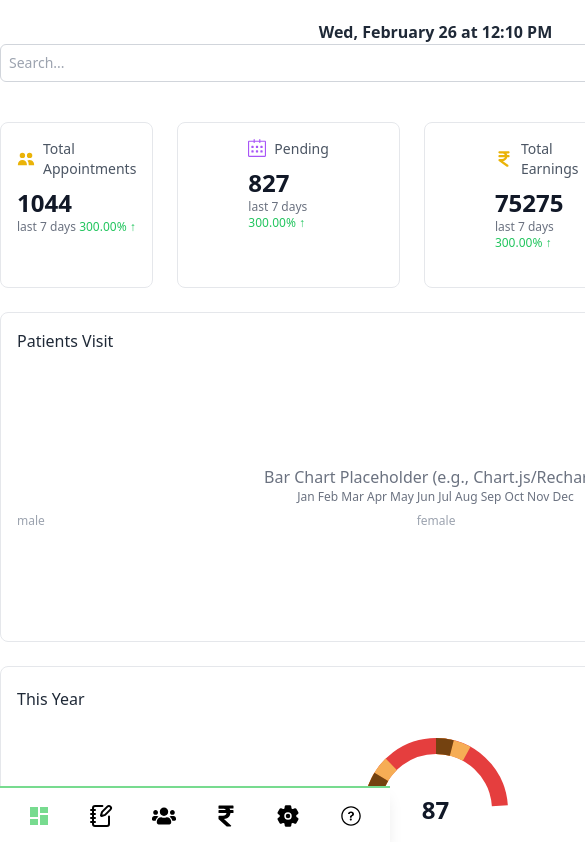
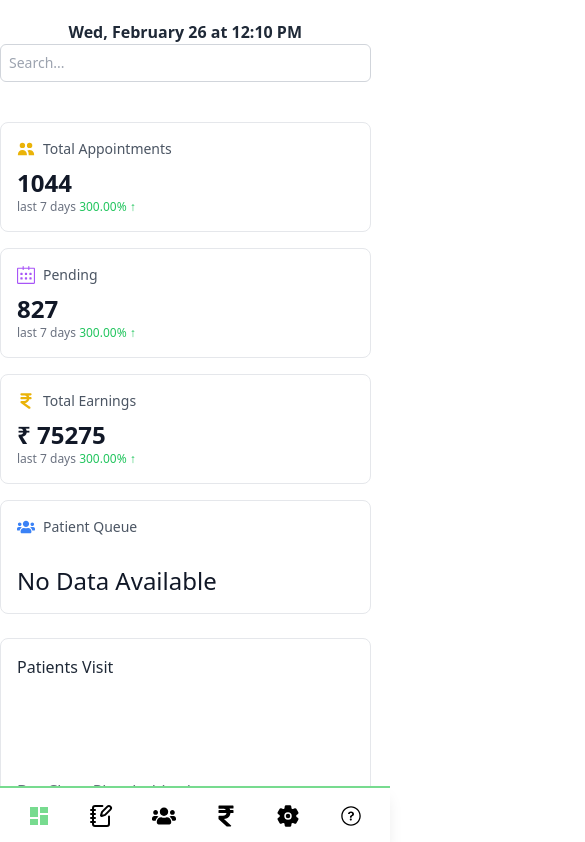
Before and after one commit to Onkarmadane/Hospital-ERP, a React (Vite) app: page /doctor/Dashboard in a window 390 px wide. Shown: the top 842 px of the page, 585 px wide, since content can reach past the window. Built offline with nearby package versions, Linux system fonts and the light colour scheme; sample sign-in values are in the browser's storage.

Commit message:
fixed dashboard responsiveness bug

```diff
--- a/src/Pages/Dashboard.jsx
+++ b/src/Pages/Dashboard.jsx
@@ -223,10 +223,10 @@ function Dashboard() {
       </div>
 
       {/* KPI Cards Grid */}
-      <div className="flex overflow-x-auto mx-auto gap-6 mb-6">
+      <div className="grid grid-cols-1 sm:grid-cols-2 lg:grid-cols-4 gap-4 mb-6">
         {/* Total Appointments */}
-        <div className="bg-white p-4 rounded-lg  border border-gray-200 lg:px-[70px]">
-          <div className="flex items-center text-left gap-2 mb-2 ">
+        <div className="bg-white p-4 rounded-lg  border border-gray-200">
+          <div className="flex items-center gap-2 mb-2">
             <span className="text-yellow-500 text-lg"><HiUsers /></span>
             <h3 className="text-sm sm:text-base font-medium text-gray-600">Total Appointments</h3>
           </div>
@@ -235,8 +235,8 @@ function Dashboard() {
         </div>
 
         {/* Pending */}
-        <div className="bg-white p-4 rounded-lg  border border-gray-200 px-[70px]">
-          <div className="flex items-start gap-2 mb-2">
+        <div className="bg-white p-4 rounded-lg  border border-gray-200">
+          <div className="flex items-center gap-2 mb-2">
             <span className="text-purple-500 text-lg"><SlCalender /></span>
             <h3 className="text-sm sm:text-base font-medium text-gray-600">Pending</h3>
           </div>
@@ -245,17 +245,17 @@ function Dashboard() {
         </div>
 
         {/* Total Earnings */}
-        <div className="bg-white p-4 rounded-lg  border border-gray-200 px-[70px]">
+        <div className="bg-white p-4 rounded-lg  border border-gray-200">
           <div className="flex items-center gap-2 mb-2">
             <span className="text-yellow-500 text-lg"><FaIndianRupeeSign /></span>
             <h3 className="text-sm sm:text-base font-medium text-gray-600">Total Earnings</h3>
           </div>
-          <p className="text-2xl font-bold text-gray-900"> 75275</p>
+          <p className="text-2xl font-bold text-gray-900">₹ 75275</p>
           <p className="text-xs sm:text-sm text-gray-500">last 7 days <span className="text-green-500">300.00% ↑</span></p>
         </div>
 
         {/* Patient Queue */}
-        <div className="bg-white p-4 rounded-lg  border border-gray-200 px-[70px]">
+        <div className="bg-white p-4 rounded-lg  border border-gray-200">
           <div className="flex items-center gap-2 mb-2">
             <span className="text-blue-500 text-lg"><FaUsers /></span>
             <h3 className="text-sm sm:text-base font-medium text-gray-600">Patient Queue</h3>
```
